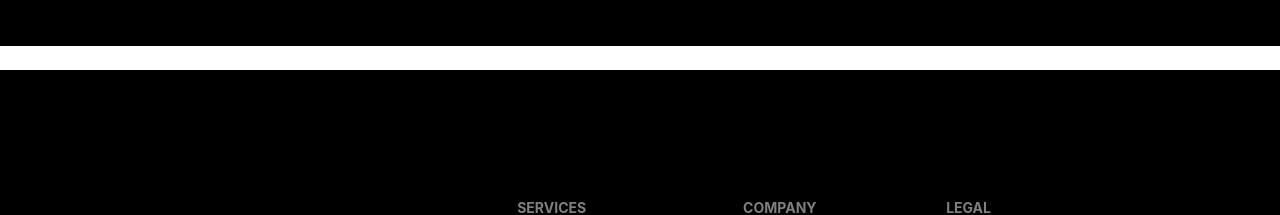
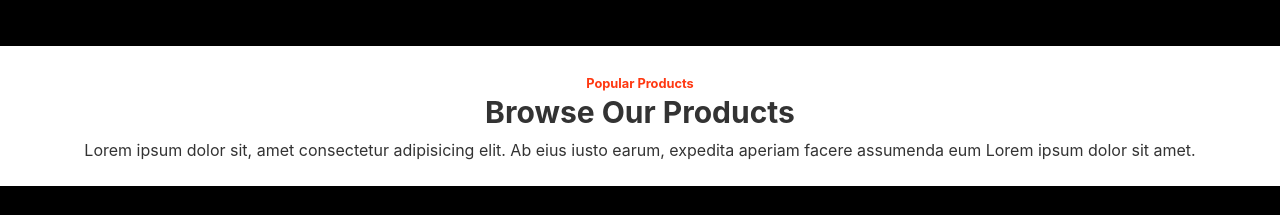
Before and after one commit to SumiAkter2/one-step-auto-zone-client-site, a React (Create React App) app: page / in a window 1280 px wide. Shown: the part 1866-2081 px from the top of the page. Built offline with nearby package versions, Linux system fonts and the light colour scheme; no server answers.

Commit message:
added margin

```diff
--- a/src/Components/Home/Home.js
+++ b/src/Components/Home/Home.js
@@ -2,6 +2,7 @@ import React from "react";
 import About from "./About";
 import Banner from "./Banner/Banner";
 import Contact from "./Contact";
+import PopularProduct from "./PopularProduct/PopularProduct";
 import Service from "./Service/Service";
 
 function Home() {
@@ -11,6 +12,7 @@ function Home() {
       <About />
       <Service />
       <Contact />
+      <PopularProduct />
     </div>
   );
 }
--- /dev/null
+++ b/src/Components/Home/PopularProduct/PopularProduct.js
@@ -0,0 +1,16 @@
+import React from "react";
+
+const PopularProduct = () => {
+  return (
+    <div className="text-center my-6">
+      <small className="text-secondary font-bold">Popular Products</small>
+      <h1 className="text-3xl font-bold mb-2">Browse Our Products</h1>
+      <p className="px-6">
+        Lorem ipsum dolor sit, amet consectetur adipisicing elit. Ab eius iusto
+        earum, expedita aperiam facere assumenda eum Lorem ipsum dolor sit amet.
+      </p>
+    </div>
+  );
+};
+
+export default PopularProduct;
```
